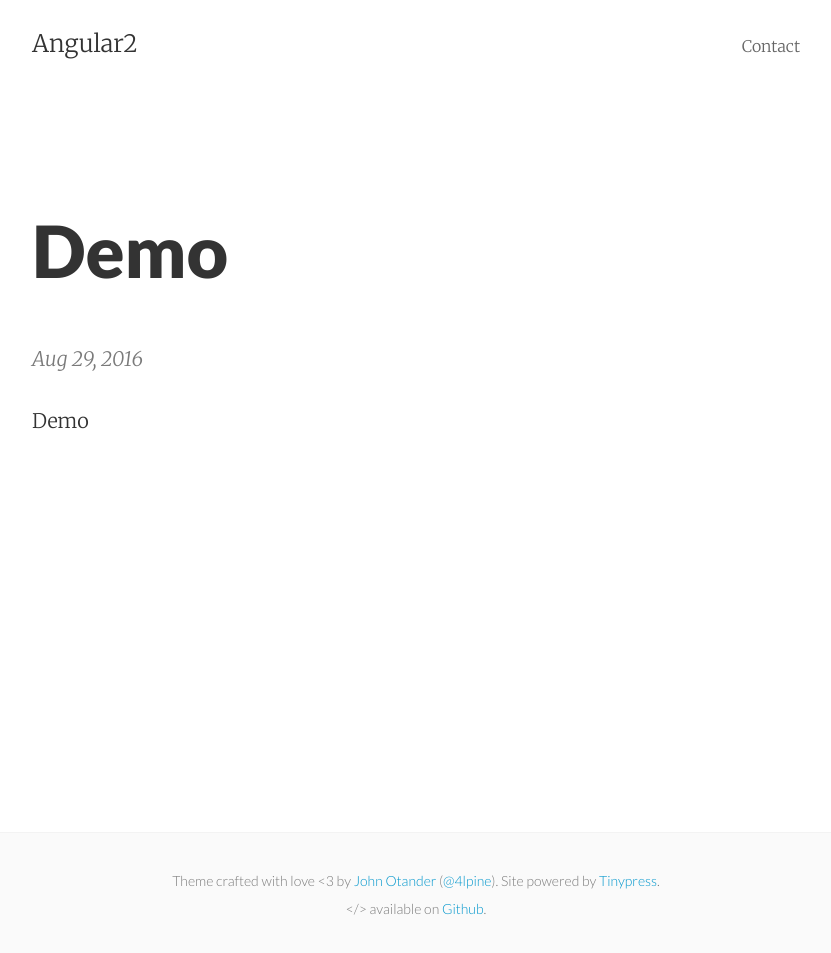
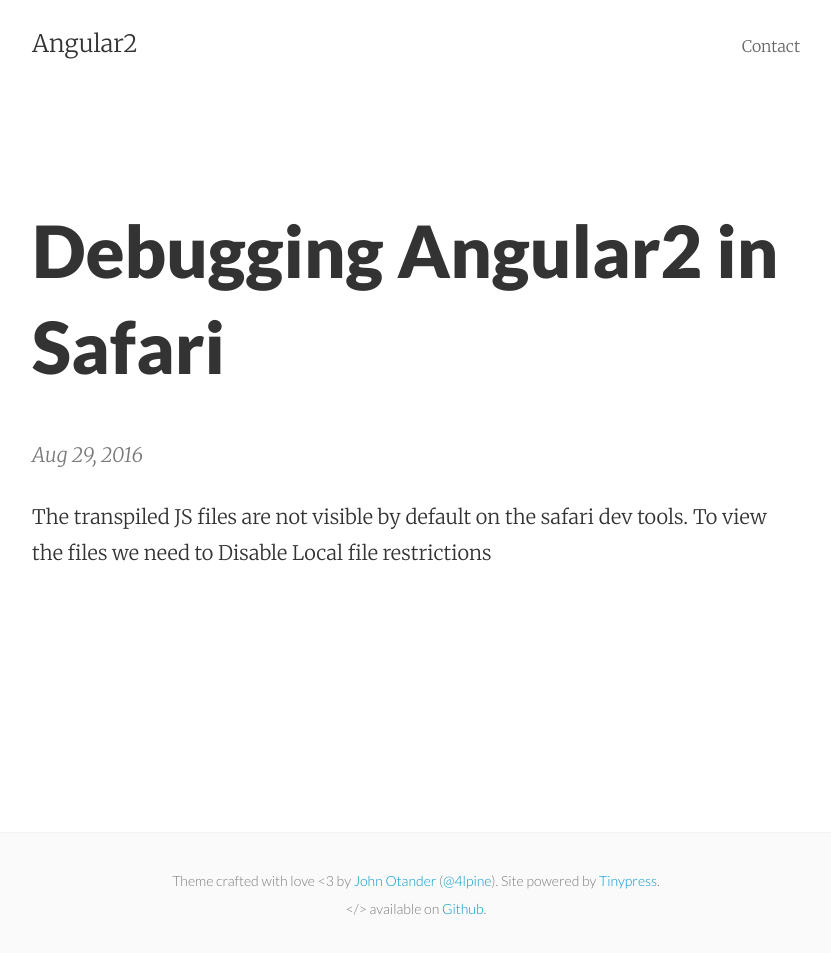
Before and after one commit to iraghumitra/iraghumitra.github.io, a Jekyll site: the page built from _posts/2016-08-29-demo.markdown, in a window 1280 px wide. Shown: the whole page, without its empty margins (224-1055 px from the left). Built offline with Jekyll 4.4.1, drawn with Linux system fonts in a browser that asks for light colours.

Commit message:
Post update: Demo

```diff
--- a/_posts/2016-08-29-demo.markdown
+++ b/_posts/2016-08-29-demo.markdown
@@ -1,6 +1,6 @@
 ---
 published: true
-title: Demo
+title: Debugging Angular2 in Safari
 layout: post
 ---
-Demo
+The transpiled JS files are not visible by default on the safari dev tools. To view the files we need to Disable Local file restrictions
```
